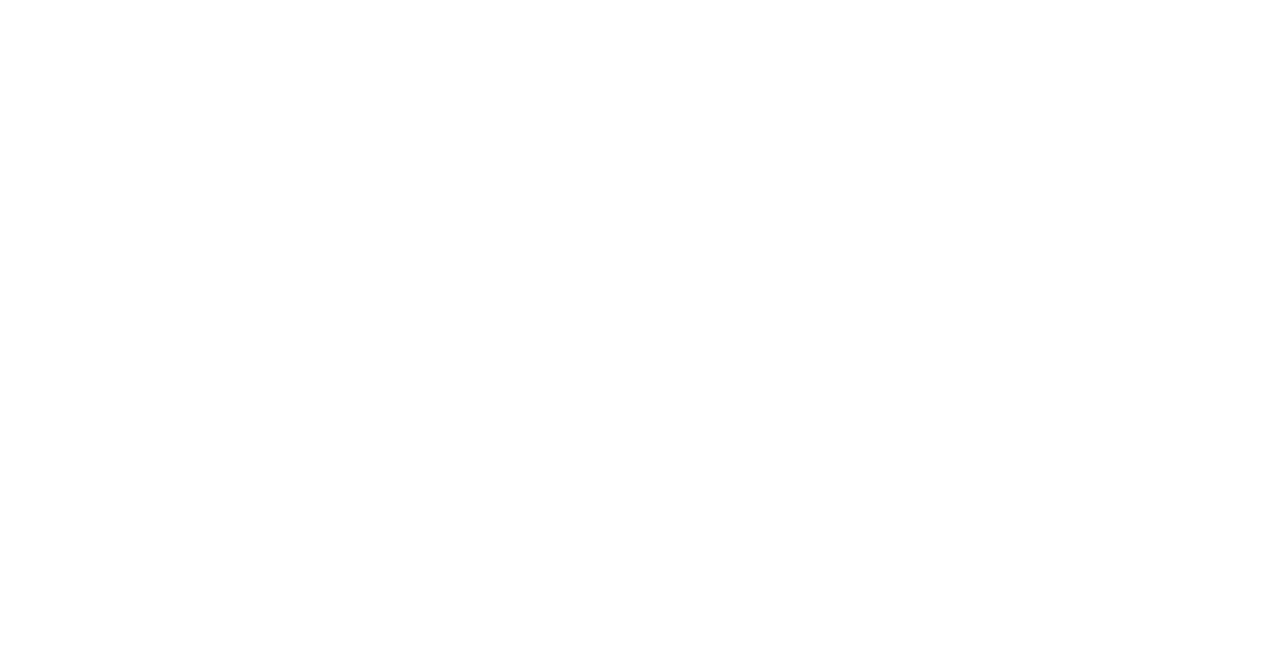
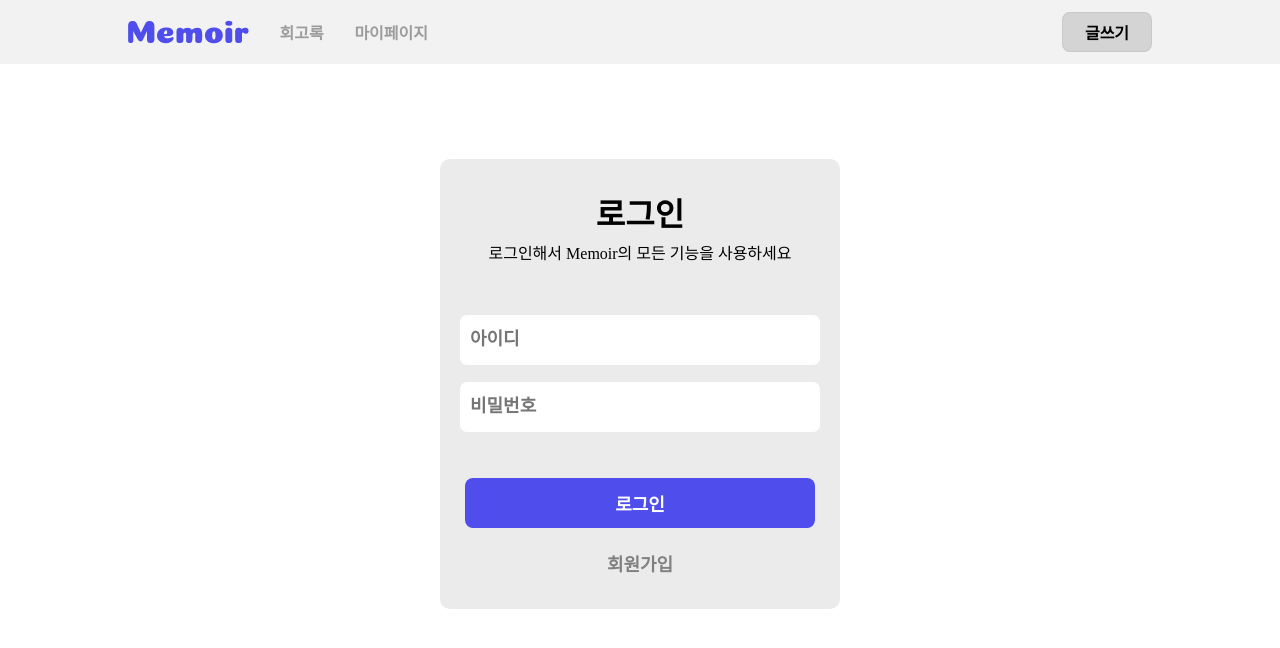
Before and after one commit to Team-Submit/Memoir_FE, a React (Create React App) app in the folder memoir/: page /login in a window 1280 px wide. Before the commit this address had no page. Shown: the top 648 px of the page. Built offline with nearby package versions, Linux system fonts and the light colour scheme.

Commit message:
[FIX] 자잘한 오류 수정

```diff
--- a/memoir/src/App.js
+++ b/memoir/src/App.js
@@ -2,6 +2,8 @@
 import Main from "./page/main";
 import Header from "./components/header";
 import { BrowserRouter, Route, Routes } from "react-router-dom";
+import Login from "./page/login";
+import Signup from "./page/signup";
 
 function App() {
   return (
@@ -9,6 +11,8 @@
       <Routes>
         <Route element={<Header />}>
           <Route path="/" element={<Main />} />
+          <Route path="login" element={<Login/>}/>
+          <Route path="signup" element={<Signup/>}/>
         </Route>
       </Routes>
     </BrowserRouter>
--- a/memoir/src/components/header/index.js
+++ b/memoir/src/components/header/index.js
@@ -2,6 +2,7 @@
 import { getAccessToken } from "../../config/constants.js";
 import { useEffect, useState } from "react";
 import * as _ from "./styles.js";
+import styled from "styled-components";
 
 const Header = () => {
   const navigate = useNavigate();
@@ -12,11 +13,16 @@
     token === "" ? setLoginInput("로그인") : setLoginInput("글쓰기");
     token === "" ? setMypage("") : setMypage("마이페이지");
   });
+
+  const size = {
+    width: mypage === "" ? "200px" : "300px"
+  }
+
   return (
     <>
       <_.Header>
         <_.HeaderArea>
-          <div>
+          <div style={size}>
             <img src="/images/Logo.png" />
             <_.SLink to="/">회고록</_.SLink>
             <_.SLink to="/mypage">{mypage}</_.SLink>
--- a/memoir/src/components/header/styles.js
+++ b/memoir/src/components/header/styles.js
@@ -18,11 +18,9 @@
   align-items: center;
 
   & > div {
-    width: 10%;
     display: flex;
     justify-content: space-between;
     align-items: center;
-    width: 300px;
   }
 
   & > img {
--- a/memoir/src/interface/index.js
+++ b/memoir/src/interface/index.js
@@ -7,4 +7,5 @@
     HeaderInputBorder : "rgba(156, 156, 156, 0.2);",
     MainFont : "#454545",
     MainFontDW : "#5E5E5E",
+    LoginInputFont: "#808080",
 }
```
